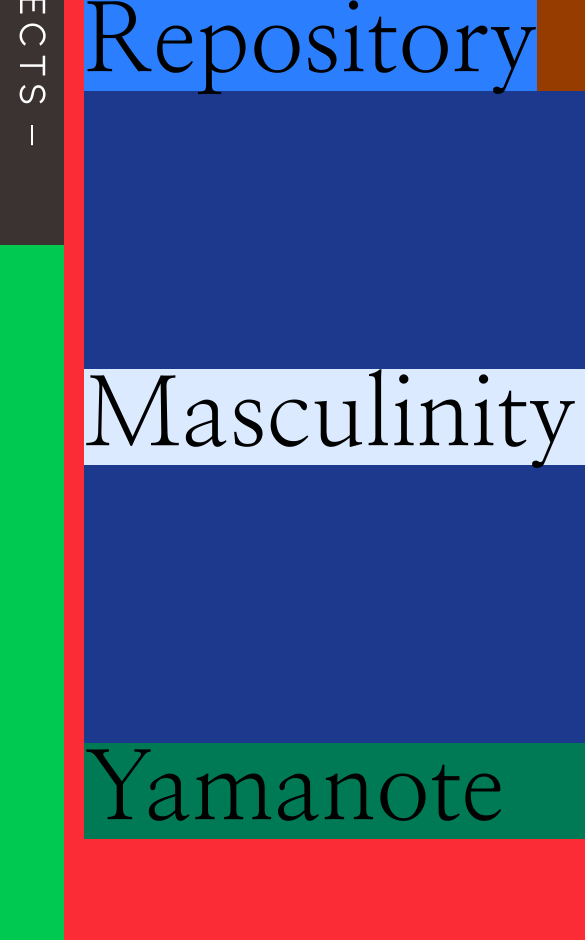
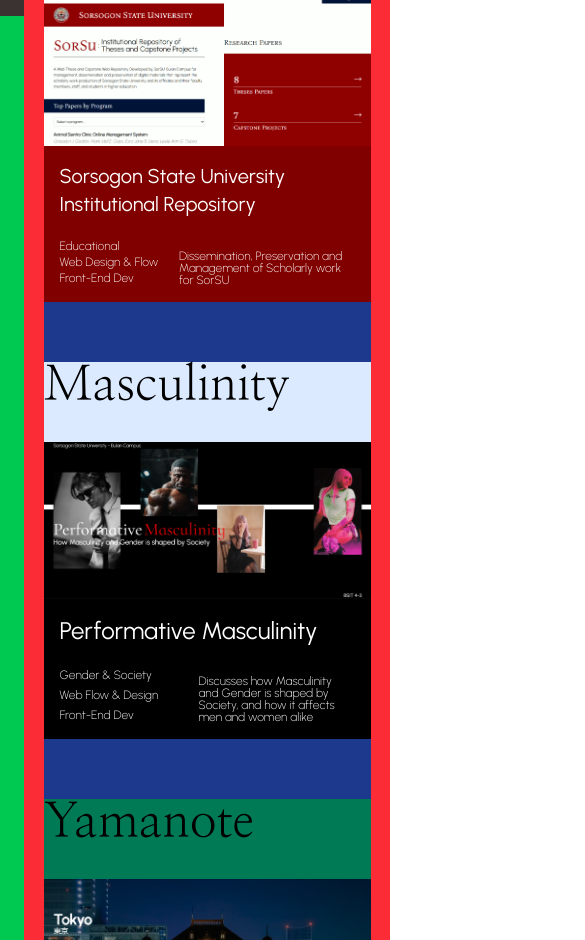
Before and after one commit to myaano/Portfolio, a Next.js app: page / in a window 390 px wide. Shown: the part 1060-2000 px from the top of the page, 585 px wide, since content can reach past the window. Built offline with nearby package versions, Linux system fonts and the light colour scheme.

Commit message:
fixed mobile layout for projects

```diff
--- a/next.config.ts
+++ b/next.config.ts
@@ -3,6 +3,7 @@
 const nextConfig: NextConfig = {
   /* config options here */
   reactCompiler: true,
+  allowedDevOrigins: ["192.168.1.167"],
   turbopack: {
     rules: {
       "*.css": {
--- a/src/app/page.tsx
+++ b/src/app/page.tsx
@@ -149,24 +149,24 @@
               </div>
             </div>
           </section>
-          <section className="h-[150vh] flex bg-green-500 py-[10vh]">
-            <div className="bg-[#3b3232] w-fit text-4xl px-5 py-3 [writing-mode:vertical-rl] flex items-center gap-3 self-start text-white tracking-[0.2em]">
+          <section className="h-[180vh] flex bg-green-500 lg:py-[10vh]">
+            <div className="bg-[#3b3232] w-fit lg:text-4xl px-5 lg:py-3 [writing-mode:vertical-rl] flex items-center gap-3 self-start text-white tracking-[0.2em]">
               <h1>PROJECTS</h1>
-              <div className="overflow-hidden relative h-25 w-0.5 self-center ">
+              <div className="overflow-hidden relative h-20 w-0.5 self-center ">
                 <span
                   ref={lineBar}
                   className="absolute left-0 top-0 h-full w-full bg-white"
                 ></span>
               </div>
             </div>
-            <div className="bg-red-500 flex flex-1 py-[15vh] pl-[5vw] pr-[2.5vw] ">
-              <div className="font-nanum-myeongjo bg-blue-900 flex-1 text-8xl flex flex-col justify-between select-none">
-                <div className="bg-amber-800 flex justify-between items-start group">
+            <div className="bg-red-500 flex flex-1 py-[15vh] lg:pl-[5vw] lg:pr-[2.5vw] px-[5vw] ">
+              <div className="font-nanum-myeongjo bg-blue-900 flex-1 text-5xl lg:text-8xl flex flex-col lg:justify-between select-none gap-15 lg:gap-0">
+                <div className="bg-amber-800 flex flex-col lg:flex-row justify-between items-start group gap-8 lg:gap-0">
                   <h1 className="underline decoration-transparent decoration-2 underline-offset-[0.10em] transition-colors duration-300 hover:decoration-current self-start bg-blue-500">
                     Repository
                   </h1>
-                  <div className="relative z-20 w-[40vw]  opacity-0 group-hover:opacity-100 transition-opacity ease-out duration-300 text-base pointer-events-none group-hover:pointer-events-auto">
-                    <div className="h-[70vh] w-full absolute z-10 top-0 flex flex-col">
+                  <div className="lg:relative z-20 w-full lg:w-[40vw] lg:opacity-0 lg:group-hover:opacity-100 transition-opacity ease-out duration-300 text-base pointer-events-none group-hover:pointer-events-auto">
+                    <div className="h-auto min-h-[30vh] lg:h-[70vh] w-full lg:absolute z-10 top-0 flex flex-col">
                       <div className="relative w-full aspect-1366/651">
                         <Image
                           src={Repository}
@@ -178,17 +178,17 @@
                         />
                       </div>
                       <div className="bg-[#800000] flex-1 p-4 font-urbanist flex flex-col gap-5 text-white">
-                        <h1 className="text-2xl">
+                        <h1 className="text-xl lg:text-2xl">
                           Sorsogon State University <br /> Institutional
                           Repository
                         </h1>
-                        <div className=" flex flex-1 items-end justify-between font-extralight">
-                          <div className="flex flex-col gap-1 justify-end h-full text-sm">
+                        <div className=" flex flex-1 items-end justify-between text-xs lg:text-sm font-extralight">
+                          <div className="flex flex-col lg:gap-1 justify-end h-full">
                             <h1>Educational</h1>
                             <h1>Web Design & Flow</h1>
                             <h1>Front-End Dev</h1>
                           </div>
-                          <p className="w-[14vw] text-sm ">
+                          <p className="w-[45vw] lg:w-[14vw] leading-none">
                             Dissemination, Preservation and Management of
                             Scholarly work for SorSU
                           </p>
@@ -197,12 +197,12 @@
                     </div>
                   </div>
                 </div>
-                <div className="bg-blue-100 flex group items-start">
-                  <h1 className="underline decoration-transparent decoration-2 underline-offset-[0.10em] transition-colors duration-300 hover:decoration-current">
+                <div className="bg-blue-100 flex flex-col lg:flex-row group items-start gap-8 lg:gap-0">
+                  <h1 className="underline decoration-transparent decoration-2 underline-offset-[0.10em] transition-colors duration-300 hover:decoration-current self-start">
                     Masculinity
                   </h1>
-                  <div className="relative z-20 w-[40vw] opacity-0 group-hover:opacity-100 transition-opacity ease-out duration-300 text-base pointer-events-none group-hover:pointer-events-auto">
-                    <div className="h-[70vh] w-full absolute z-10 flex flex-col inset-0 m-auto">
+                  <div className="lg:relative z-20 w-full lg:w-[40vw] lg:opacity-0 lg:group-hover:opacity-100 transition-opacity ease-out duration-300 text-base pointer-events-none group-hover:pointer-events-auto">
+                    <div className="h-auto min-h-[30vh] lg:h-[70vh] w-full lg:absolute z-10 flex flex-col inset-0 m-auto">
                       <div className="relative w-full aspect-1365/652">
                         <Image
                           src={Gender}
@@ -215,13 +215,13 @@
                       </div>
                       <div className="bg-black flex-1 p-4 font-urbanist flex flex-col gap-5 text-white">
                         <h1 className="text-2xl">Performative Masculinity</h1>
-                        <div className=" flex flex-1 items-end justify-between font-extralight">
-                          <div className=" flex flex-col gap-1 justify-end h-full text-sm">
+                        <div className=" flex flex-1 items-end justify-between font-extralight text-xs lg:text-sm">
+                          <div className=" flex flex-col gap-1 justify-end h-full">
                             <h1>Gender & Society</h1>
                             <h1>Web Flow & Design</h1>
                             <h1>Front-End Dev</h1>
                           </div>
-                          <p className="w-[14vw] text-sm">
+                          <p className="w-[40vw] lg:w-[14vw] leading-none">
                             Discusses how Masculinity and Gender is shaped by
                             Society, and how it affects men and women alike
                           </p>
@@ -230,12 +230,12 @@
                     </div>
                   </div>
                 </div>
-                <div className="bg-emerald-700 flex justify-between group items-start">
-                  <h1 className="underline decoration-transparent decoration-3 underline-offset-[0.10em] transition-colors duration-300 hover:decoration-current">
+                <div className="bg-emerald-700 flex flex-col lg:flex-row justify-between group items-start gap-8 lg:gap-0">
+                  <h1 className="underline decoration-transparent decoration-3 underline-offset-[0.10em] transition-colors duration-300 hover:decoration-current self-start">
                     Yamanote
                   </h1>
-                  <div className="relative z-20 w-[40vw] h-full opacity-0 group-hover:opacity-100 transition-opacity ease-out duration-300 text-base pointer-events-none group-hover:pointer-events-auto">
-                    <div className=" h-[70vh] w-full absolute z-10 bottom-0 flex flex-col">
+                  <div className="lg:relative z-20 w-full lg:w-[40vw] h-full lg:opacity-0 lg:group-hover:opacity-100 transition-opacity ease-out duration-300 text-base pointer-events-none group-hover:pointer-events-auto">
+                    <div className="h-auto min-h-[30vh] lg:h-[70vh] w-full lg:absolute z-10 bottom-0 flex flex-col">
                       <div className="relative w-full aspect-1350/649">
                         <Image
                           src={Yamanote}
@@ -248,13 +248,13 @@
                       </div>
                       <div className="bg-[#9acd32] flex-1 p-4 font-urbanist flex flex-col gap-5 text-white">
                         <h1 className="text-2xl ">Yamanote Outer Loop</h1>
-                        <div className="flex flex-1 items-end justify-between font-extralight">
-                          <div className="flex flex-col gap-1 justify-end h-full text-sm">
+                        <div className="flex flex-1 items-end justify-between font-extralight text-xs lg:text-sm ">
+                          <div className="flex flex-col gap-1 justify-end h-full ">
                             <h1>Personal / Tourism</h1>
                             <h1>Web Design & Flow</h1>
                             <h1>Front-End Dev</h1>
                           </div>
-                          <p className="w-[14vw] text-sm">
+                          <p className="w-[40vw] lg:w-[14vw]">
                             Popular Stations in Yamanote Line, First Attempt in
                             Design and Front-End Dev
                           </p>
```
